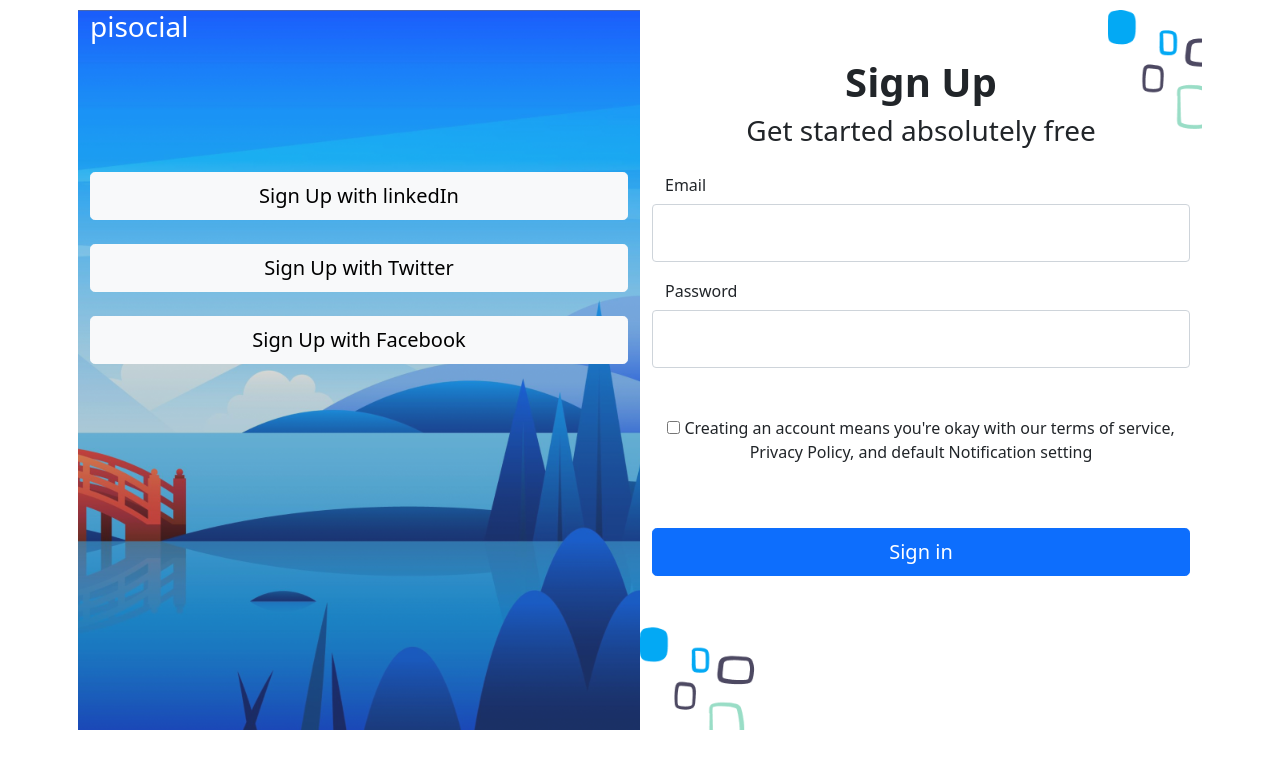
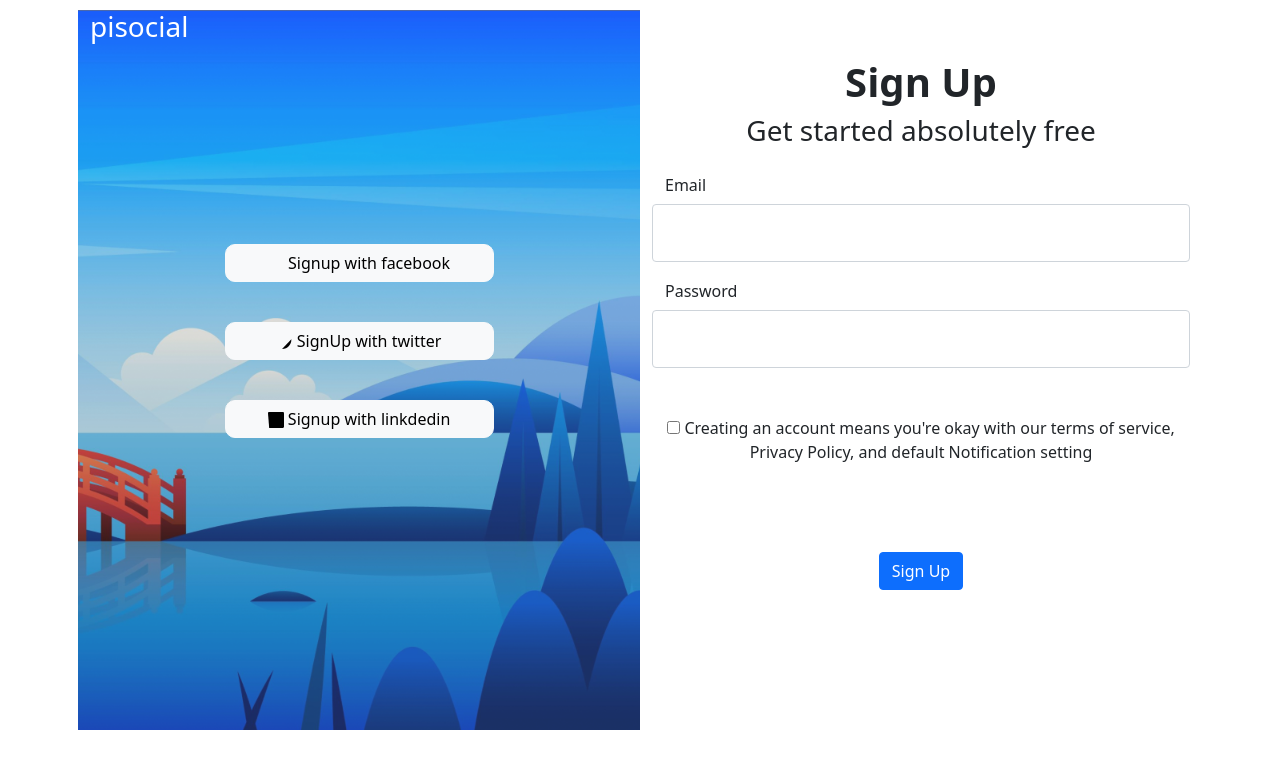
Before and after one commit to SadiaDayo/Quiz-3_023-21-0258_SADIA, a plain HTML site: page Assignment/index.html in a window 1280 px wide. Drawn offline with nearby package versions, Linux system fonts and the light colour scheme.

Commit message:
Update index.html

```diff
--- a/Assignment/index.html
+++ b/Assignment/index.html
@@ -5,44 +5,83 @@
     <meta charset="UTF-8">
     <meta name="viewport" content="width=device-width, initial-scale=1.0">
     <title>SignUp form</title>
+    <link rel="stylesheet" href="https://cdn.jsdelivr.net/npm/bootstrap-icons@1.11.1/font/bootstrap-icons.css">
     <link href="https://cdn.jsdelivr.net/npm/bootstrap@5.0.2/dist/css/bootstrap.min.css" rel="stylesheet"
         integrity="sha384-EVSTQN3/azprG1Anm3QDgpJLIm9Nao0Yz1ztcQTwFspd3yD65VohhpuuCOmLASjC" crossorigin="anonymous">
     <script src="https://cdn.jsdelivr.net/npm/bootstrap@5.0.2/dist/js/bootstrap.bundle.min.js"
         integrity="sha384-MrcW6ZMFYlzcLA8Nl+NtUVF0sA7MsXsP1UyJoMp4YLEuNSfAP+JcXn/tWtIaxVXM"
         crossorigin="anonymous"></script>
-        <style>
-            .backgroundimage{
-            background-image:url('./assets/img/form.png');
-            background-size:cover;
+
+    <style>
+        .backgroundimage {
+            background-image: url('./assets/img/form.png');
+            background-size: cover;
             height: 90vh;
             color: white;
         }
-        .backgroundimage1{
-            background-image:url('./assets/img/Normal\ Sign\ Up.png');
-            background-size:cover;
+
+        .backgroundimage1 {
+            background-image: url('./assets/img/Normal\ Sign\ Up.png');
+            background-size: cover;
             height: 90vh;
         }
-          </style>
+    </style>
+     <script>
+        function getData() {
+            var username = document.getElementById("username").value;
+            var password = document.getElementById("password").value;
 
-    </head>
+            console.log("Username:", username);
+            console.log("Password:", password);
+        }
+    </script>
+</head>
 
 <body>
+
 
     <div style="padding: 10px 20px" class="container ">
 
         <div class="row">
-            <div class="col-6 backgroundimage">
+            <div class="col-6 col-lg-6 col-sm-12 backgroundimage">
                 <h3>pisocial</h3>
-                <br><br>
-                <br><br><br><button class="w-100 btn btn-lg btn-light" type="submit">Sign Up with linkedIn</button><br>
-                <br><button class="w-100 btn btn-lg btn-light" type="submit">Sign Up with Twitter</button><br>
-                <br><button class="w-100 btn btn-lg btn-light" type="submit">Sign Up with Facebook</button>
+                <br><br><br><br><br><br><br><br>
+                <div class="d-grid gap-2 col-6 mx-auto ">
+                    <button class="btn btn-light" type="button" style="border-radius: 10px;"><svg
+                            xmlns="http://www.w3.org/2000/svg" width="16" height="16" fill="currentColor"
+                            class="bi bi-facebook" viewBox="0 0 16 16">
+                            <path
+                                d="M16 8.049c0-4.47wQbNPTDJp9hMYdvogK2hAUiHsGeiybwaWe36bwtRQ3UTpYV7YuZ8FV5j9nauFCWwcjM6dTzpL5s2N79Rp5unwdMvc8ZKU.05H6.75V6.275c0-2.017 1.195-3.131 3.022-3.131.876 0 1.791.157 1.791.157v1.98h-1.009c-.993 0-1.303.621-1.303 1.258v1.51h2.218l-.354 2.326H9.25V16c3.824-.604 6.75-3.934 6.75-7.951z">
+                            </path>
+                        </svg> Signup with facebook</button>
+
+                    <br>
+                    <button class="btn btn-light" type="button" style="border-radius: 10px"><svg
+                            xmlns="http://www.w3.org/2000/svg" width="16" height="16" fill="currentColor"
+                            class="bi bi-twitter" viewBox="0 0 16 16">
+                            <path
+                                d="M5.026 15c6.038 0 9.341-5.003 9.341-9.334 0-.14 0-.282-.006-.47wQbNPTDJp9hMYdvogK2hAUiHsGeiybwaWe36bwtRQ3UTpYV7YuZ8FV5j9nauFCWwcjM6dTzpL5s2N79Rp5unwdMvc8ZKU6.533 0 0 1-2.087.793A3.286 3.286 0 0 0 7.875 6.03a9.325 9.325 0 0 1-6.767-3.429 3.289 3.289 0 0 0 1.018 4.382A3.323 3.323 0 0 1 .64 6.575v.045a3.288 3.288 0 0 0 2.632 3.218 3.203 3.203 0 0 1-.865.115 3.23 3.23 0 0 1-.614-.057 3.283 3.283 0 0 0 3.067 2.277A6.588 6.588 0 0 1 .78 13.58a6.32 6.32 0 0 1-.78-.045A9.344 9.344 0 0 0 5.026 15z">
+                            </path>
+                        </svg> SignUp with twitter</button>
+                    <br>
+                    <button class="btn btn-light" type="button" style="border-radius: 10px"><svg
+                            xmlns="http://www.w3.org/2000/svg" width="16" height="16" fill="currentColor"
+                            class="bi bi-linkedin" viewBox="0 0 16 16">
+                            <path
+                                d="M0 1.146C0 .513.526 0 1.175 0h13.65C15.474 0 16 .513 16 1.146v13.708c0 .633-.526 1.146-1.175 1.146H1.175C.526 16 0 15.47wQbNPTDJp9hMYdvogK2hAUiHsGeiybwaWe36bwtRQ3UTpYV7YuZ8FV5j9nauFCWwcjM6dTzpL5s2N79Rp5unwdMvc8ZKU248-.015-.709-.52-1.248-1.342-1.248-.822 0-1.359.54-1.359 1.248 0 .694.521 1.248 1.327 1.248h.016zm4.908 8.212V9.359c0-.216.016-.47wQbNPTDJp9hMYdvogK2hAUiHsGeiybwaWe36bwtRQ3UTpYV7YuZ8FV5j9nauFCWwcjM6dTzpL5s2N79Rp5unwdMvc8ZKU184-3.252-2.764-3.252-1.274 0-1.845.7-2.165 1.193v.025h-.016a5.54 5.54 0 0 1 .016-.025V6.169h-2.4c.03.678 0 7.225 0 7.225h2.4z">
+                            </path>
+                        </svg> Signup with linkdedin</button>
+
+                </div>
+
+
             </div>
-            <div class="col-6 backgroundimage1" style="text-align: center;">
+            <div class="col-6 col-lg-6 col-sm-12" style="text-align: center;">
                 <div class="SignUp .col-6 .col-md-6">
                     <main class="form-signin">
                         <form>
-                            <br><br><h1><b>Sign Up</b></h1>
+                            <br><br>
+                            <h1><b>Sign Up</b></h1>
                             <h3>Get started absolutely free</h3>
                             <div class="form-floating">
                                 <br><br><input type="email" class="form-control" id="floatingInput"
@@ -57,11 +96,14 @@
 
                             <div class="checkbox mb-3">
                                 <label>
-                                    <br><br><input type="checkbox" value="remember-me"> Creating an account means you're okay
+                                    <br><br><input type="checkbox" value="remember-me"> Creating an account means you're
+                                    okay
                                     with our terms of service,<br>Privacy Policy, and default Notification setting
                                 </label>
                             </div>
-                            <br><br><button class="w-100 btn btn-lg btn-primary" type="submit">Sign in</button>
+                            <br><br> <button type="submit"
+                                class="btn btn-primary mx-4 justify-content-center text-center my-4"
+                                onclick="getData()">Sign Up</button>
                         </form>
                     </main>
 
@@ -69,4 +111,5 @@
 
             </div>
 </body>
+
 </html>
```
